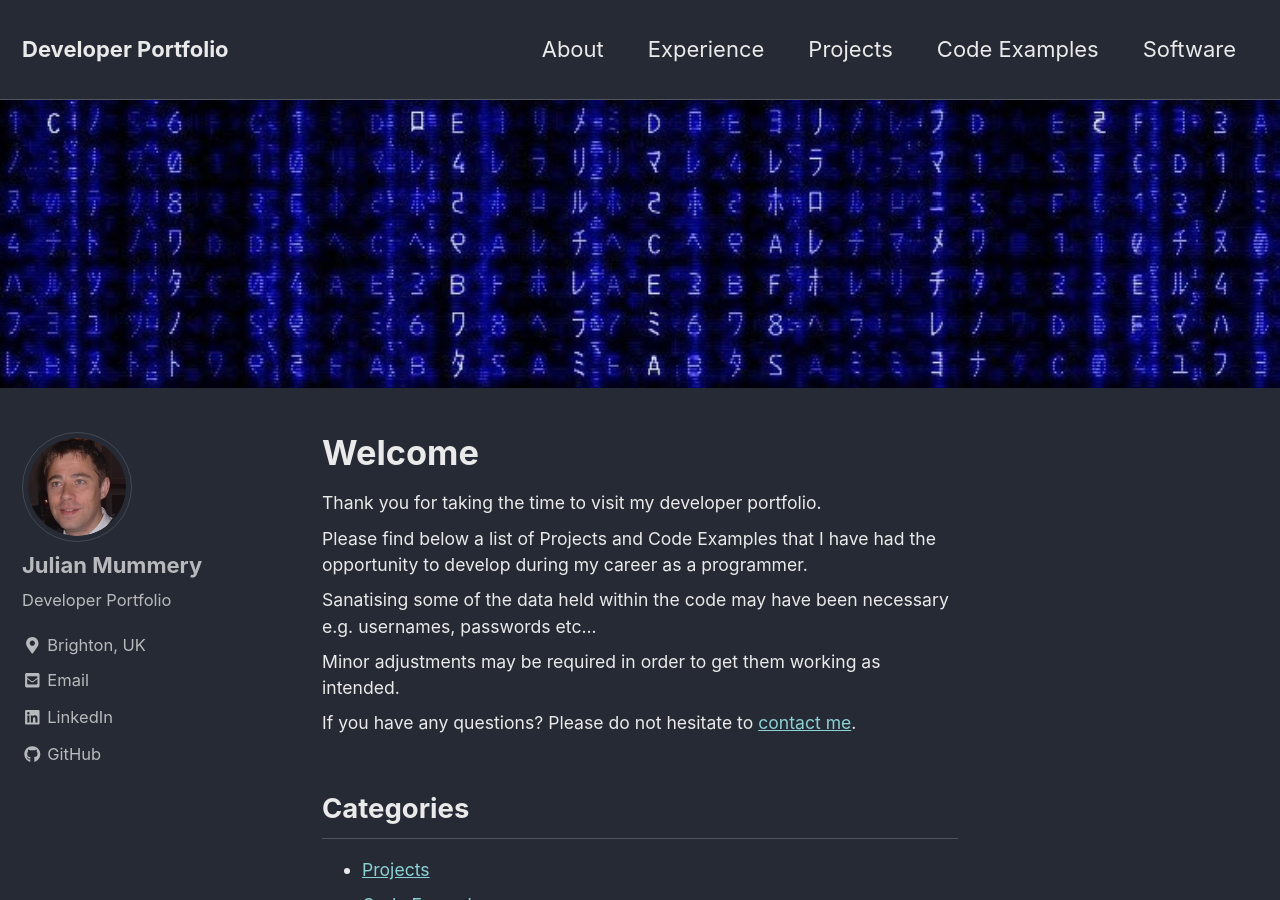
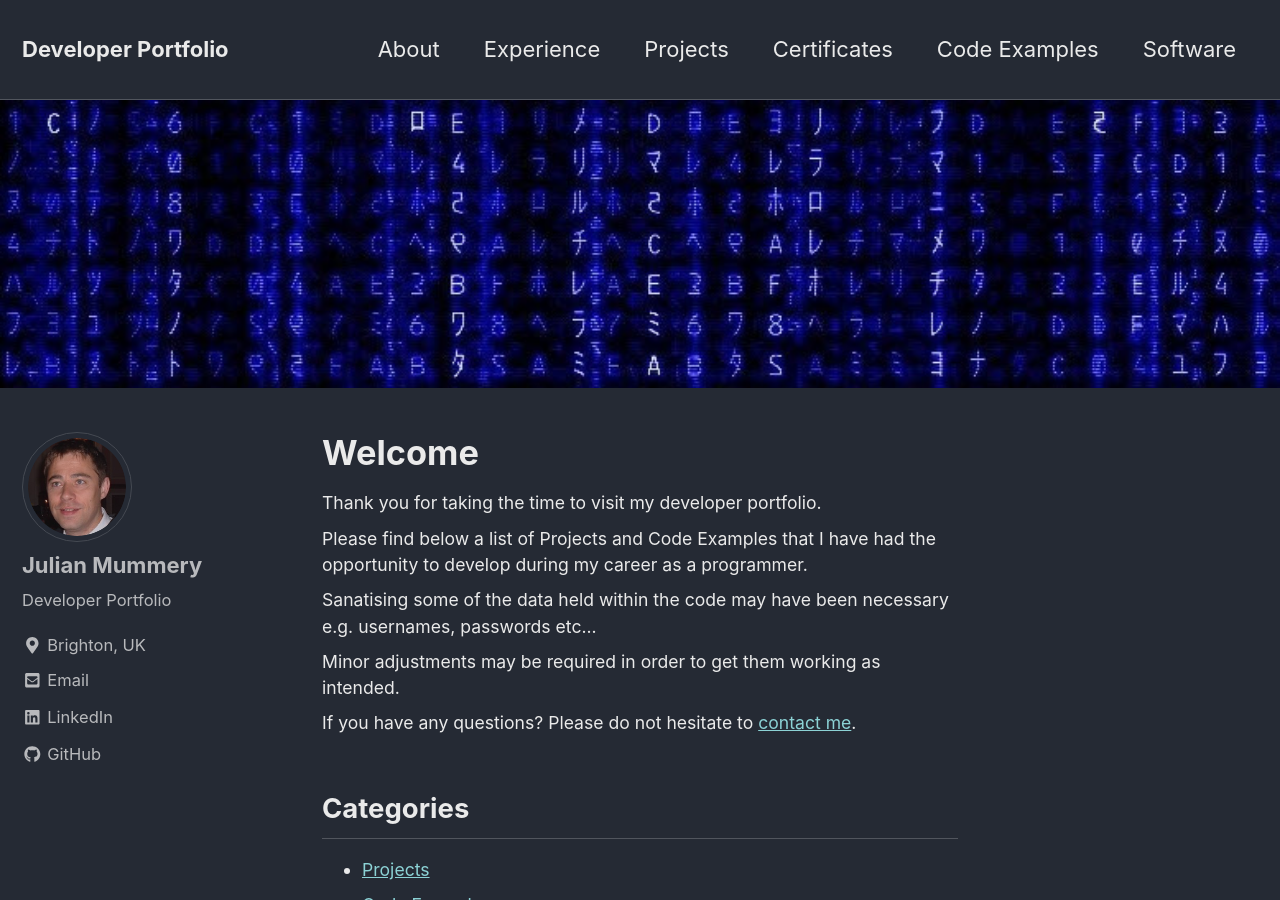
Before and after one commit to julianmummery/julianmummery.github.io, a Jekyll site: the page built from index.html, in a window 1280 px wide and 900 px high. Built offline with Jekyll 4.4.1, drawn with Linux system fonts in a browser that asks for light colours; nearby versions of some CDN libraries; the list of posts is cut into pages by our own code.

Commit message:
Update navigation.yml

```diff
--- a/_data/navigation.yml
+++ b/_data/navigation.yml
@@ -6,6 +6,8 @@ main:
     url: experience/
   - title: "Projects"
     url: coding-projects/
+  - title: "Certificates"
+    url: certificates/
   - title: "Code Examples"
     url: coding-examples/
   - title: "Software"
```
